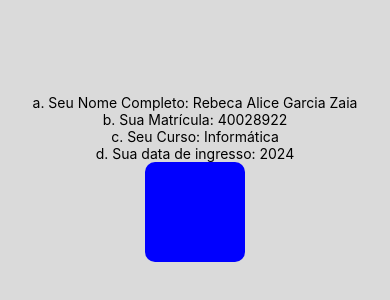
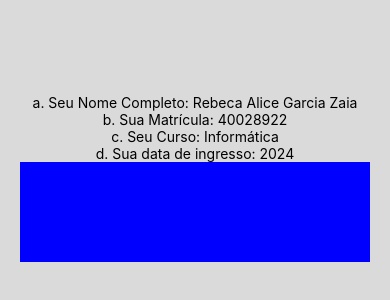
Before and after one commit to RebecaZaia/Componentes, a React Native app: screen / in a window 390 px wide. Shown: the part 244-544 px from the top of the page. Built offline with nearby package versions, Linux system fonts and the light colour scheme.

Commit message:
modified:   App.js

```diff
--- a/App.js
+++ b/App.js
@@ -22,9 +22,18 @@ const styles = StyleSheet.create({
     justifyContent: 'center',
   },
   box: {
-    width: 100,
+    width: 350,
+    height: 100,
+    backgroundColor: 'red',
+  },
+    box: {
+    width: 350,
+    height: 100,
+    backgroundColor: 'white',
+  },
+  box: {
+    width: 350,
     height: 100,
     backgroundColor: 'blue',
-    borderRadius: 10,
-  }
+  },
 });
```
